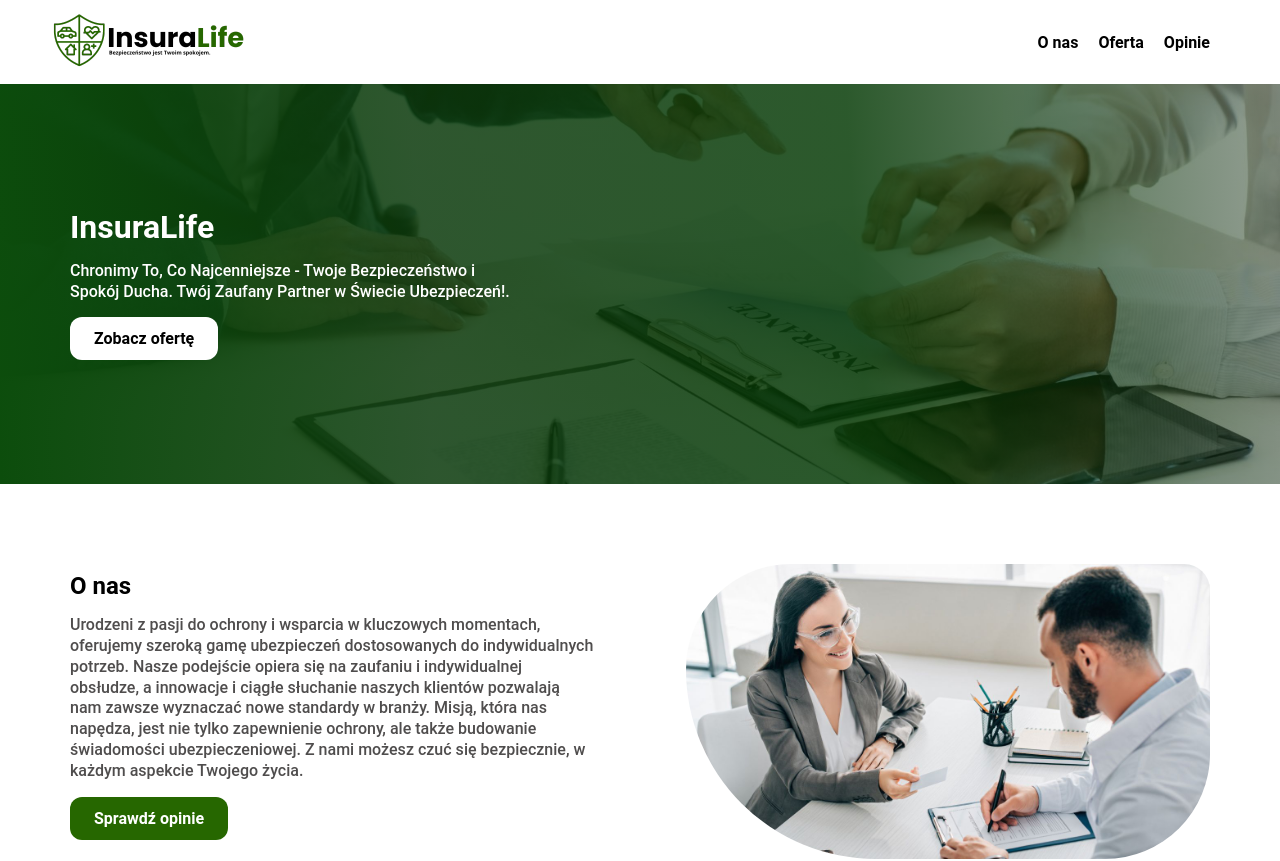
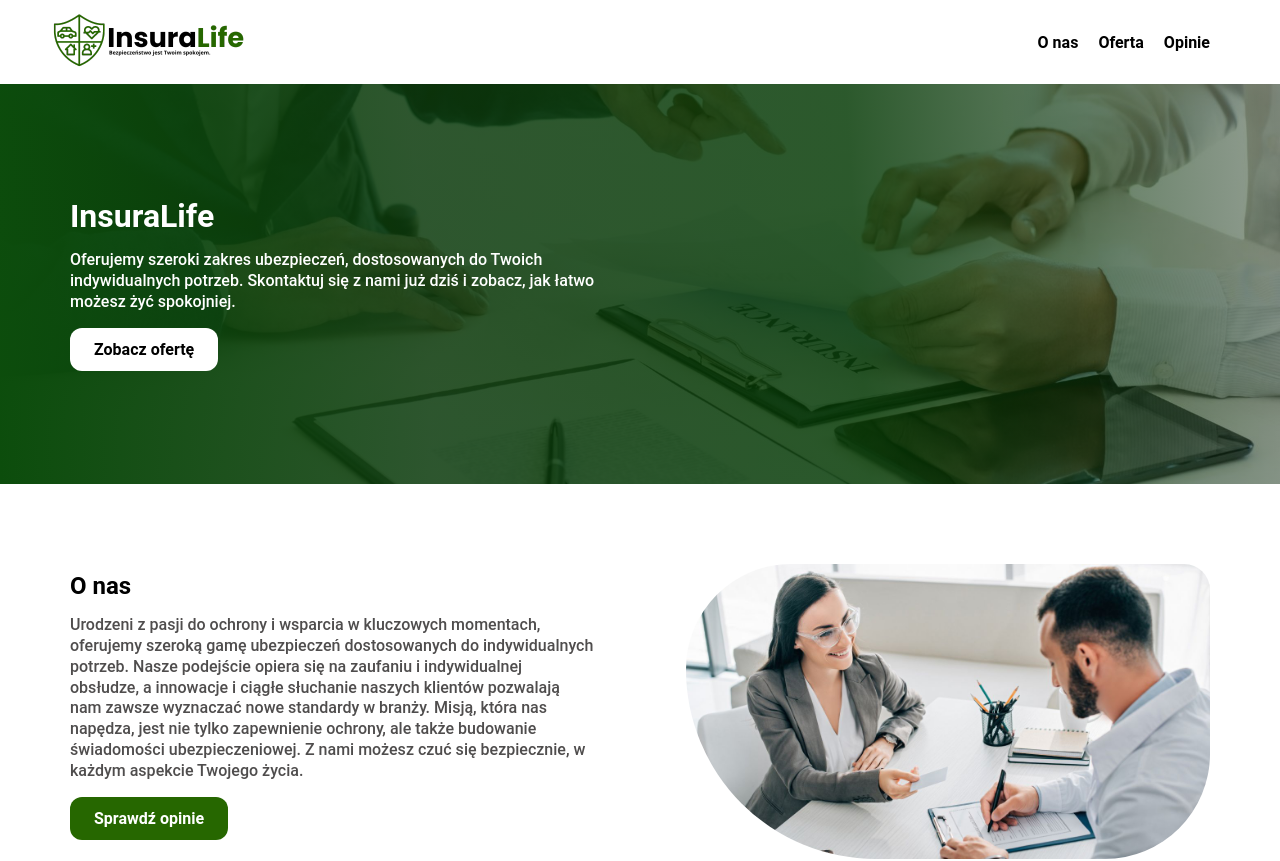
Before and after one commit to KamilFil/insurance-site, a Next.js app: page / in a window 1280 px wide. Shown: the top 861 px of the page. Built offline with nearby package versions, Linux system fonts and the light colour scheme.

Commit message:
Change content in Hero Section

```diff
--- a/src/ui/organisms/HeroSection/HeroSection.css
+++ b/src/ui/organisms/HeroSection/HeroSection.css
@@ -7,6 +7,13 @@
 .hero-content p, .hero-content h1 {
     margin-bottom: 15px;
     color: white;
+}
+
+.hero-content h2 {
+    font-size: 1.2rem;
+    font-weight: 600;
+    color: white;
+
 }
 
 .hero .container {
@@ -37,8 +44,6 @@
     background: linear-gradient(0.24turn, rgb(12, 77, 12), rgba(11, 58, 11, 0.85), rgba(4, 58, 4, 0.84), rgba(21, 45, 21, 0.46));
 }
 
-@media (max-width: 768px) {
-
-
-
+.hero-content {
+    width: 50%;
 }
--- a/src/ui/organisms/HeroSection/HeroSection.tsx
+++ b/src/ui/organisms/HeroSection/HeroSection.tsx
@@ -16,7 +16,10 @@ export const HeroSection:React.FC<Props> = ({pageWidth}) => {
             <Container size={pageWidth}>
                 <div className="hero-content">
                     <h1>InsuraLife</h1>
-                    <p>Chronimy To, Co Najcenniejsze - Twoje Bezpieczeństwo i <br/>Spokój Ducha. Twój Zaufany Partner w Świecie Ubezpieczeń!.</p>
+
+                        <p>
+                        Oferujemy szeroki zakres ubezpieczeń, dostosowanych do Twoich indywidualnych potrzeb.
+                        Skontaktuj się z nami już dziś i zobacz, jak łatwo możesz żyć spokojniej.</p>
                     <Button color={'primary2'} text={"Zobacz ofertę"} link={'#offer'}/>
                 </div>
                 <div></div>
```
